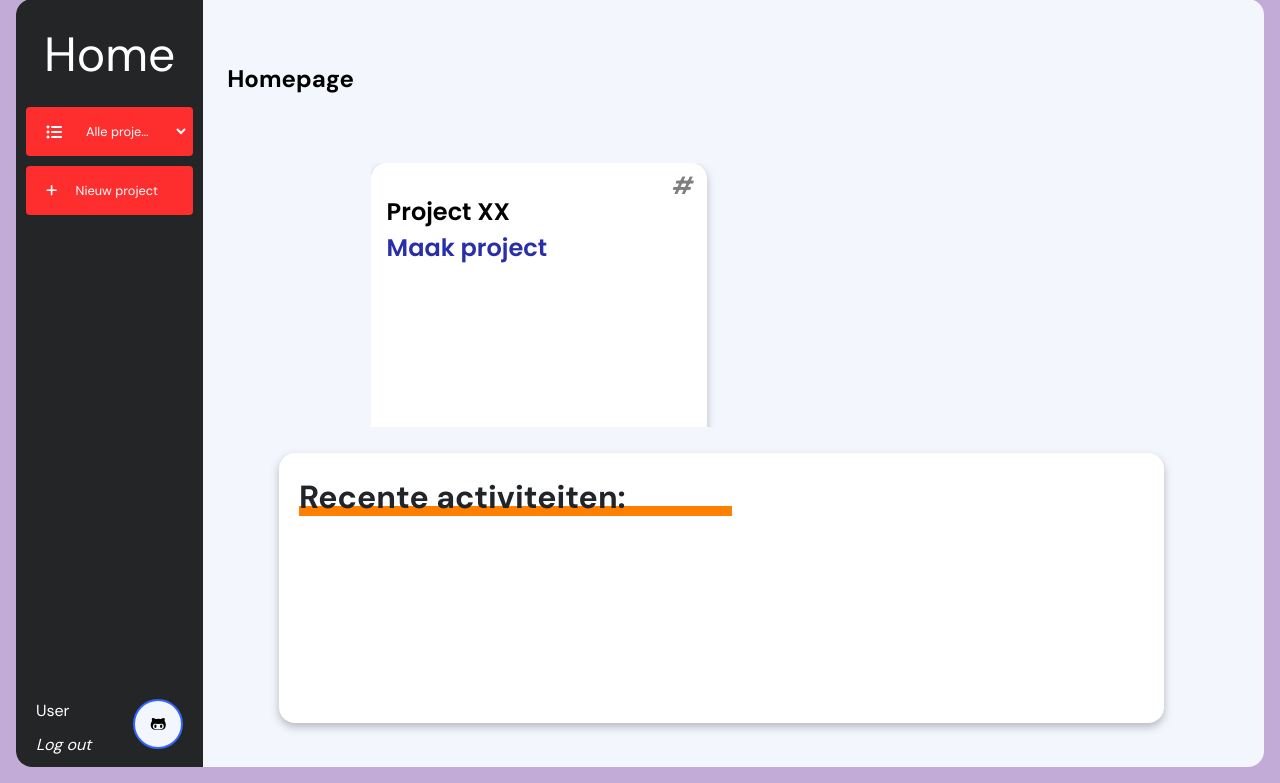
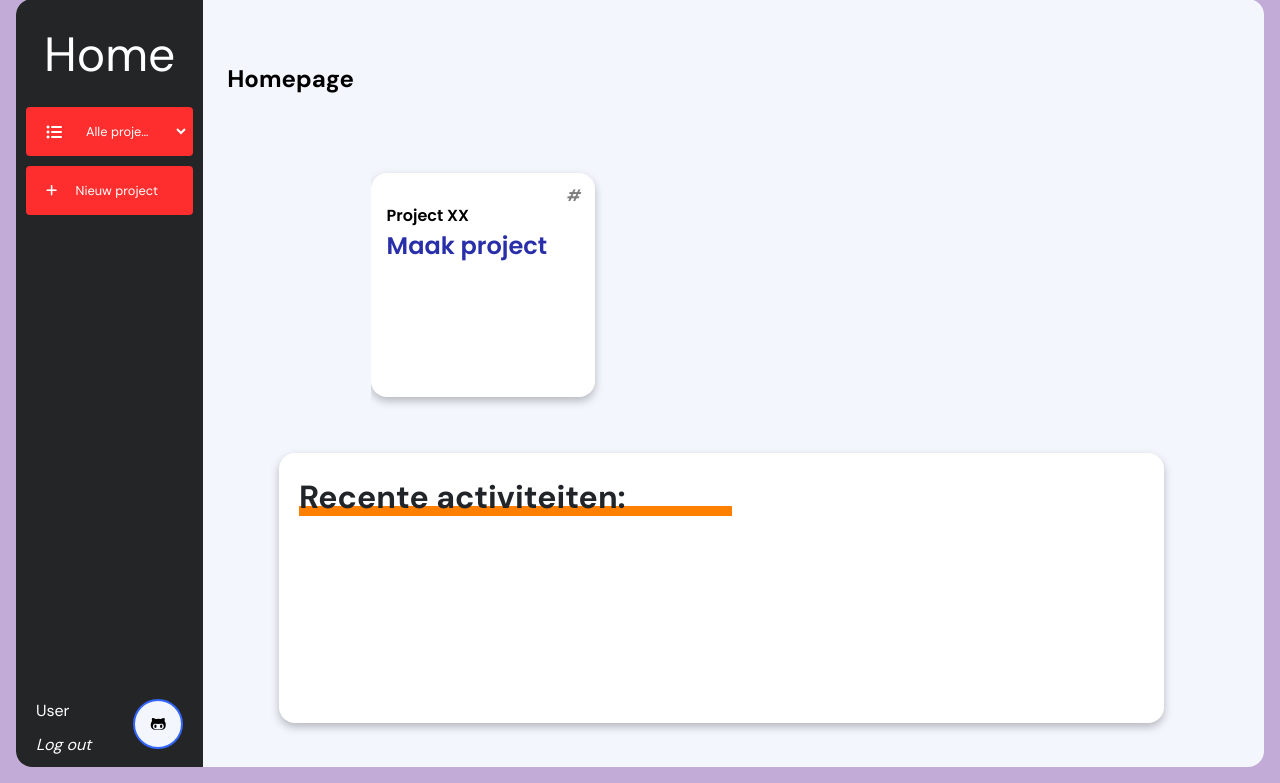
Before and after one commit to timvdlee/A4, a Django app: page / in a window 1280 px wide. Shown: the part 17-800 px from the top of the page. Run offline with Django 4.2, Linux system fonts and the light colour scheme; the visitor is signed in with stand-in values (Sample User, id 1); data comes from the database, SQL or seed files in the repository; data that the repository does not hold is empty; some libraries are stand-ins or nearby versions.

Commit message:
Styling van de add div werkt

```diff
--- a/Project_A4/static/css/style.css
+++ b/Project_A4/static/css/style.css
@@ -616,3 +616,13 @@ body {
 .toevoegen:hover{
     border:2px solid var(--maak-project-font-color) ;
 }
+
+.url-toevoegen {
+    color: black;
+    text-decoration: none;
+}
+
+.url-toevoegen:hover {
+    text-decoration: none;
+    color: black;
+}
--- a/Project_A4/templates/home.html
+++ b/Project_A4/templates/home.html
@@ -4,7 +4,8 @@
         <div class="project-lijst-wrapper">
             <div class="project-lijst">
                 {% for project in projects %}
-        <a class="styling_projectdiv" href="{% url 'project-pagina' %}">
+                <a class="styling_projectdiv"
+                   href="{% url 'project-pagina' %}">
                     <div class="project-element">
                         <div class="project-top">
                             <p class="project-number">#{{ project.id }}</p>
@@ -13,7 +14,8 @@
                             <p class="gebruikers">Gebruikers:</p>
                             <ul class="lijst">
                                 {% for user in project.members.all %}
-              <li class="lijst-element">{{ user.username }}</li>
+                                <li class="lijst-element">{{ user.username }}
+                                </li>
                                 {% endfor %}
                             </ul>
                         </div>
@@ -22,16 +24,16 @@
                     </div>
                 </a>
                 {% endfor %}
-          <a href="{% url 'project-toevoegen' %}" class="project-maken styling_projectdiv">
-              <div class="project-element toevoegen" >
+          <a href="{% url 'project-toevoegen' %}" class="url-toevoegen">
 
+                <div class="project-element toevoegen">
                     <div class="project-top">
                         <p class="project-number">#</p>
                         <p class="project-titel">Project XX</p>
                         <p class="project-maken">Maak project</p>
                     </div>
+                </div>
 
-              </div>
           </a>
             </div>
         </div>
```
Lines whose indentation alone changed are shown as unchanged.
